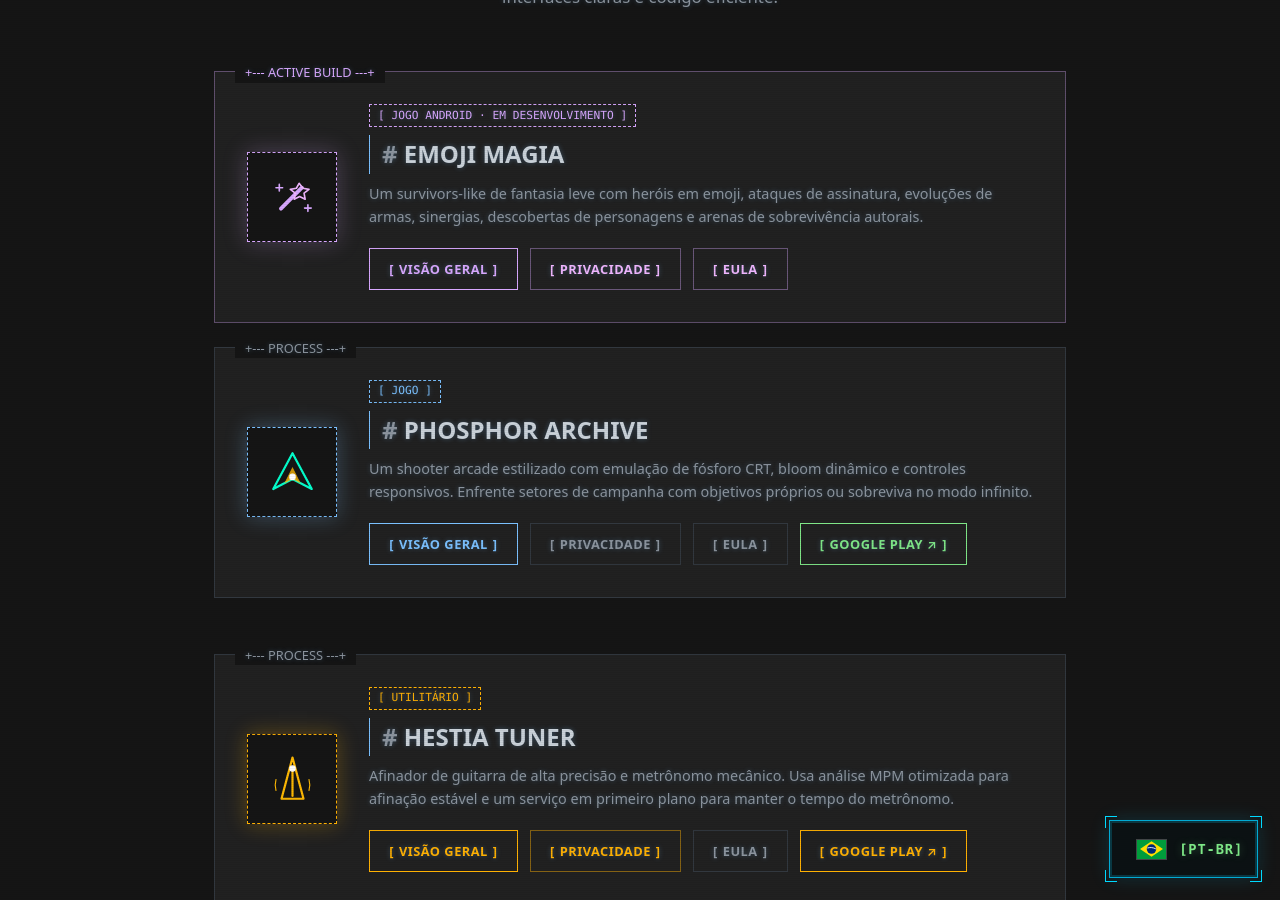
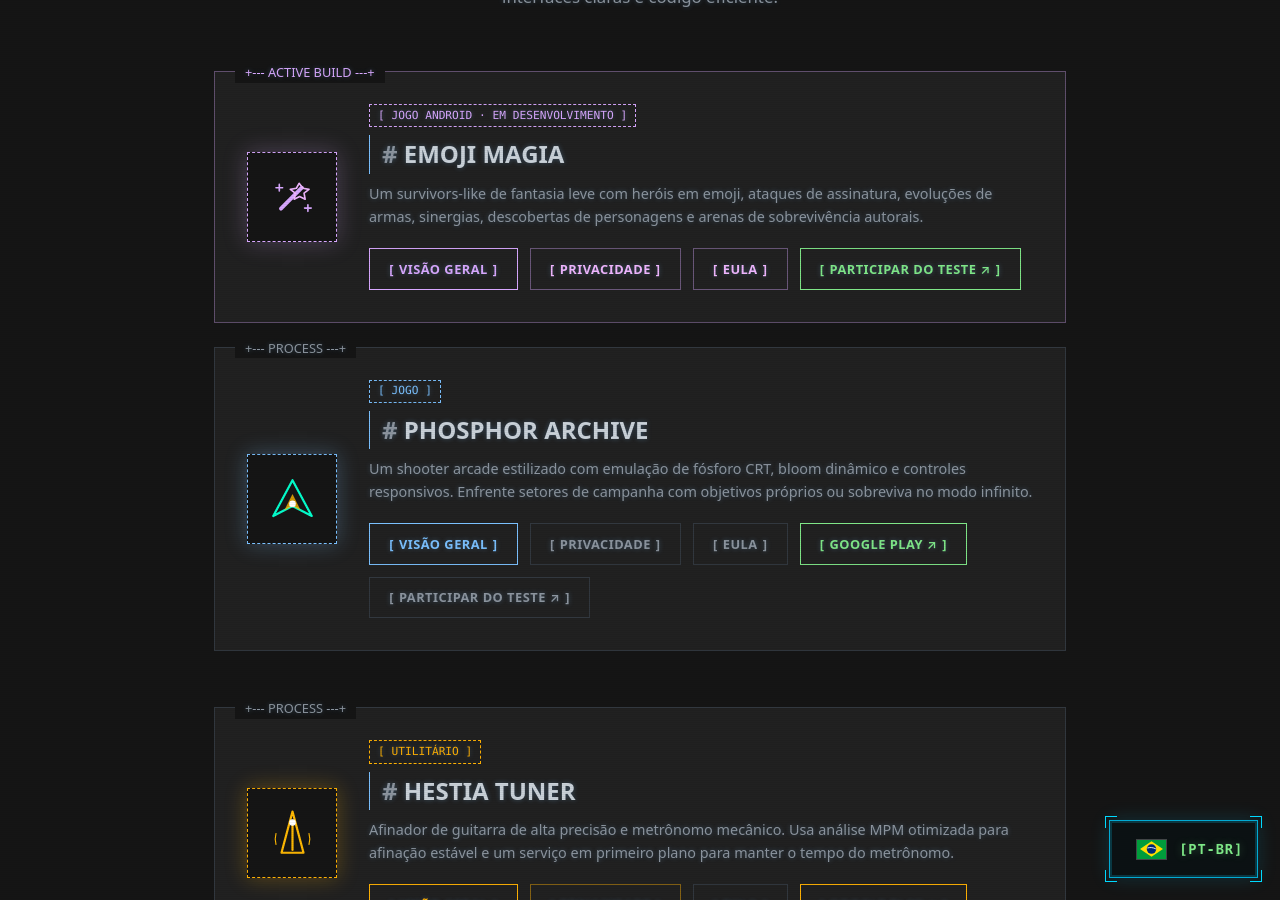
Before and after one commit to MOTHblank/mothblank.github.io, a Jekyll site: the page built from pt-BR/index.html, in a window 1280 px wide and 900 px high, scrolled down 353 px. Built offline with Jekyll 4.4.1, drawn with Linux system fonts in a browser that asks for light colours.

Commit message:
Add Portuguese testing group links

```diff
--- a/pt-BR/index.html
+++ b/pt-BR/index.html
@@ -17,11 +17,11 @@ permalink: "/pt-BR/index.html"
 <section class="game-showcase">
     <div class="game-card emoji-card">
         <div class="game-icon-container"><div class="game-icon emoji-game-icon" aria-hidden="true"><svg viewBox="0 0 100 100" fill="none" xmlns="http://www.w3.org/2000/svg"><path d="M29 72L67 34" stroke="#d8a7ff" stroke-width="7" stroke-linecap="round"/><path d="M62 26L69 35L80 37L71 44L73 55L63 50L53 55L55 44L46 37L57 35L62 26Z" stroke="#f0b5ff" stroke-width="3" stroke-linejoin="round"/><path d="M26 28V40M20 34H32M78 65V77M72 71H84" stroke="#d8a7ff" stroke-width="3" stroke-linecap="round"/></svg></div></div>
-        <div class="game-info"><span class="game-tag emoji-tag">Jogo Android · Em desenvolvimento</span><h2 class="game-title">Emoji Magia</h2><p class="game-desc">Um survivors-like de fantasia leve com heróis em emoji, ataques de assinatura, evoluções de armas, sinergias, descobertas de personagens e arenas de sobrevivência autorais.</p><div class="game-links"><a href="/pt-BR/emoji-magia.html" class="btn btn-emoji">Visão geral</a><a href="/pt-BR/privacy-emojimagia.html" class="btn btn-secondary emoji-secondary">Privacidade</a><a href="/pt-BR/eula-emojimagia.html" class="btn btn-secondary emoji-secondary">EULA</a></div></div>
+        <div class="game-info"><span class="game-tag emoji-tag">Jogo Android · Em desenvolvimento</span><h2 class="game-title">Emoji Magia</h2><p class="game-desc">Um survivors-like de fantasia leve com heróis em emoji, ataques de assinatura, evoluções de armas, sinergias, descobertas de personagens e arenas de sobrevivência autorais.</p><div class="game-links"><a href="/pt-BR/emoji-magia.html" class="btn btn-emoji">Visão geral</a><a href="/pt-BR/privacy-emojimagia.html" class="btn btn-secondary emoji-secondary">Privacidade</a><a href="/pt-BR/eula-emojimagia.html" class="btn btn-secondary emoji-secondary">EULA</a><a href="https://groups.google.com/g/mothblankdev" class="btn btn-store" target="_blank" rel="noopener noreferrer">Participar do teste ↗</a></div></div>
     </div>
     <div class="game-card">
         <div class="game-icon-container"><div class="game-icon" style="border-color: var(--accent-cyan); box-shadow: 0 0 20px var(--accent-cyan-glow);"><svg viewBox="0 0 100 100" fill="none" xmlns="http://www.w3.org/2000/svg"><path d="M50 15L85 80L50 62L15 80L50 15Z" stroke="#00ffcc" stroke-width="4" stroke-linejoin="round"/><path d="M50 40L65 70L50 62L35 70L50 40Z" fill="#ffb800" opacity="0.8"/><circle cx="50" cy="58" r="6" fill="#fff"/></svg></div></div>
-        <div class="game-info"><span class="game-tag" style="color: var(--accent-cyan); border-color: var(--accent-cyan);">Jogo</span><h2 class="game-title">Phosphor Archive</h2><p class="game-desc">Um shooter arcade estilizado com emulação de fósforo CRT, bloom dinâmico e controles responsivos. Enfrente setores de campanha com objetivos próprios ou sobreviva no modo infinito.</p><div class="game-links"><a href="/pt-BR/phosphor-archive.html" class="btn btn-primary">Visão geral</a><a href="/pt-BR/privacy-phosphor.html" class="btn btn-secondary">Privacidade</a><a href="/pt-BR/eula-phosphor.html" class="btn btn-secondary">EULA</a><a href="https://play.google.com/store/apps/details?id=com.mothblank.phosphorarchive" class="btn btn-store" target="_blank" rel="noopener noreferrer">Google Play ↗</a></div></div>
+        <div class="game-info"><span class="game-tag" style="color: var(--accent-cyan); border-color: var(--accent-cyan);">Jogo</span><h2 class="game-title">Phosphor Archive</h2><p class="game-desc">Um shooter arcade estilizado com emulação de fósforo CRT, bloom dinâmico e controles responsivos. Enfrente setores de campanha com objetivos próprios ou sobreviva no modo infinito.</p><div class="game-links"><a href="/pt-BR/phosphor-archive.html" class="btn btn-primary">Visão geral</a><a href="/pt-BR/privacy-phosphor.html" class="btn btn-secondary">Privacidade</a><a href="/pt-BR/eula-phosphor.html" class="btn btn-secondary">EULA</a><a href="https://play.google.com/store/apps/details?id=com.mothblank.phosphorarchive" class="btn btn-store" target="_blank" rel="noopener noreferrer">Google Play ↗</a><a href="https://groups.google.com/g/mothblankdev" class="btn btn-secondary" target="_blank" rel="noopener noreferrer">Participar do teste ↗</a></div></div>
     </div>
     <div class="game-card" style="margin-top: 2rem; --focus-ring: var(--accent-amber);">
         <div class="game-icon-container"><div class="game-icon" style="border-color: var(--accent-amber); box-shadow: 0 0 20px var(--accent-amber-glow);"><svg viewBox="0 0 100 100" fill="none" xmlns="http://www.w3.org/2000/svg"><path d="M50 10 L30 85 L70 85 Z" stroke="#ffb800" stroke-width="4" stroke-linejoin="round"/><line x1="50" y1="80" x2="50" y2="30" stroke="#ffb800" stroke-width="4" stroke-linecap="round"/><circle cx="50" cy="30" r="6" fill="#fff"/><path d="M20 50 A 35 35 0 0 0 20 70M80 50 A 35 35 0 0 1 80 70" stroke="#ffb800" stroke-width="2" stroke-linecap="round"/></svg></div></div>
```
